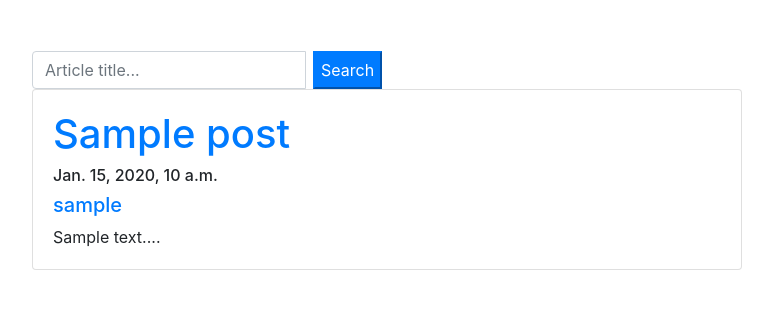
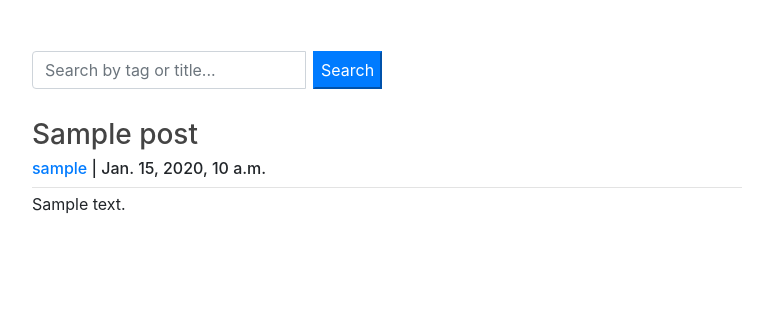
Before and after one commit to elizavetalipen/Django-Blog-Project, a Django app: page /all_posts/ in a window 1280 px wide. Shown: the part 63-372 px from the top of the page, without its empty margins (68-841 px from the left). Run offline with Django 3.2, Linux system fonts and the light colour scheme; tables that the repository leaves empty hold one stand-in row (values such as "Sample post"); some libraries are stand-ins or nearby versions.

Commit message:
almost final commit

```diff
--- a/pages/models.py
+++ b/pages/models.py
@@ -60,3 +60,11 @@ class Comment(models.Model):
     content = models.TextField()
     published = models.DateTimeField(default=timezone.now)
     edited = models.DateTimeField(blank=True, null=True)
+
+
+class Like(models.Model):
+    user = models.ForeignKey(User, on_delete=models.CASCADE)
+    post = models.ForeignKey(Post, on_delete=models.CASCADE)
+
+    class Meta:
+        unique_together = ('user', 'post')
--- a/pages/static/style.css
+++ /dev/null
@@ -1,25 +0,0 @@
-
-.navbar {
-  background-color: #a1abb3;
-  border-bottom: 0.5px solid #2e4352;
-}
-
-.navbar-brand {
-  font-weight: bold;
-  font-size: 24px;
-}
-
-.navbar-nav .nav-link {
-  font-size: 18px;
-}
-
-@media (max-width: 768px) {
-
-  .navbar-brand {
-    display: none;
-  }
-
-  .navbar-nav {
-    margin: auto;
-  }
-}
--- a/pages/templates/base.html
+++ b/pages/templates/base.html
@@ -1,5 +1,6 @@
 {% load static %}
 <!DOCTYPE html>
+
 <html lang="en">
   <head>
     <meta charset="utf-8">
@@ -18,7 +19,7 @@
   <body>
 
     <!-- Navbar -->
-    <nav class="navbar navbar-expand-lg navbar-light bg-light" style="margin-bottom:4%">
+    <nav class="navbar navbar-expand-lg navbar-light bg-light">
       <a class="navbar-brand" href="/">Scandinavian Blog</a>
       <button class="navbar-toggler" type="button" data-toggle="collapse" data-target="#navbarNav"
         aria-controls="navbarNav" aria-expanded="false" aria-label="Toggle navigation">
--- a/pages/templates/blogposts/all_posts.html
+++ b/pages/templates/blogposts/all_posts.html
@@ -4,9 +4,9 @@
 <div class="container mt-5">
     <div class="row">
     <div class="col-md-8">
-        <form class="form-inline my-2 my-lg-0" method="GET">
+        <form class="form-inline my-2 my-lg-0" id="allPostsSearch" method="GET">
             <div class="input-group">
-                <input class="form-control mr-sm-2" type="search" placeholder="Article title..."
+                <input class="form-control mr-sm-2" type="search" placeholder="Search by tag or title..."
                 aria-label="Search" name="q">
                 <div class="input-group-append">
                     <button class="btn-primary" type="submit">
@@ -17,21 +17,17 @@
         </form>
     <!-- posts -->
     {% for post in posts %}
-        <div class="card">
-        <div class="card-body">
-        <div class="post">
-            <div class="post_details">
-                <h1>
-                    <a href="{% url 'post' pk=post.pk %}">{{ post.title }}</a>
-                </h1>
-                <h6>{{ post.published }}</h6>
-                <h5><a href="{% url 'profile' pk=post.user.pk %}">
-                    {{ post.user.username }}</a></h5>
+    <article class="media content-section">
+        <div class="media-body">
+            <div class="article-metadata">
+              <h3><a class="article-title" href="{% url 'post' pk=post.pk %}">{{ post.title }}</a></h3>
+              <h6><a href="{% url 'profile' pk=post.user.pk %}">
+                {{ post.user.username }}</a> | {{ post.published }}</h6>
             </div>
-            <p class="card-text">{{ post.content|slice:":400" }}...</p>
-        </div>
-        </div>
-        </div>
+            <p class="article-content">{{ post.content|slice:":300" }}</p>
+          </div>
+    </article>
+
     {% endfor %}
     </div>
 </div>
--- a/pages/templates/blogposts/post.html
+++ b/pages/templates/blogposts/post.html
@@ -6,8 +6,7 @@
             <div class="post">
               {% if post.post_image %}
                 <img src="/media/{{ post.post_image }}"
-                class="card-img-top img-fluid" style="width:100%; height:80%;
-                 object-fit: cover; object-position: center;">
+                class="card-img-top img-fluid postImage">
               {% endif %}
                 <h1 class="mt-3">{{ post.title }}</h1>
                 <div class="post-meta">
--- a/pages/templates/cathegories.html
+++ b/pages/templates/cathegories.html
@@ -5,8 +5,7 @@
   <div class="row">
     <div class="col-md-8">
       <div class="card mb-3">
-        <img src="/media/{{ cathegory.cathegory_image }}" class="card-img-top img-fluid"
-        style="width: 100%; height: 40%;"
+        <img src="/media/{{ cathegory.cathegory_image }}" class="card-img-top img-fluid catImage"
         alt="{{ cathegory.title }}">
         <div class="card-body">
           <h1 class="card-title">{{ cathegory.title }}</h1>
--- a/pages/templates/index.html
+++ b/pages/templates/index.html
@@ -1,4 +1,5 @@
 {% extends 'base.html' %}
+{% load static %}
 
 {% block content %}
 
--- a/pages/views.py
+++ b/pages/views.py
@@ -9,7 +9,7 @@ from django.db.models import Q
 from django.contrib import messages
 from django.utils import timezone
 from django.shortcuts import redirect
-from .models import Post, Cathegory, UserInfo, Post_Cathegory, Post_Tag, Tag, Comment
+from .models import Post, Cathegory, UserInfo, Post_Cathegory, Post_Tag, Tag, Comment, Like
 from .forms import PostForm, NewUserForm, UserProfileEditForm
 from .forms import ChangePasswordForm, UserEditForm, LoginForm, CommentForm
 from django.http import JsonResponse
@@ -23,10 +23,12 @@ def home_view(request):
 # список всех постов
 def all_posts_view(request):
     query = request.GET.get('q') # запрос из search bar
-    if query:
-        posts = Post.objects.filter(Q(title__icontains=query)).order_by("published")
+    if query and query.startswith("#"):
+        posts = Post.objects.filter(post_tag__tag__title__icontains=query[1:]).order_by("-published")
+    elif query:
+        posts = Post.objects.filter(Q(title__icontains=query)).order_by("-published")
     else:
-        posts = Post.objects.order_by("published")[:20]
+        posts = Post.objects.order_by("-published")[:10]
     return render(request, 'blogposts/all_posts.html', {'posts': posts[:10]})
 
 
@@ -45,10 +47,18 @@ def post_view(request, pk):
     return render(request, 'blogposts/post.html', {'post': post, 'tags': tags,
                                                    'comments':post_comments,'form':form})
 
-
+@login_required
 def like_view(request, pk):
     post = get_object_or_404(Post, pk=pk)
-    post.likes += 1
+    user = request.user
+    like, created = Like.objects.get_or_create(user=user, post=post)
+
+    if not created:
+        like.delete()
+        post.likes -= 1
+    else:
+        post.likes += 1
+
     post.save()
     return redirect('post', pk=post.pk)
 
@@ -251,7 +261,7 @@ def delete_profile_view(request):
 
 def cathegory_view(request, pk):
     cathegory = get_object_or_404(Cathegory, pk=pk)
-    posts = Post.objects.filter(post_cathegory__cathegory=cathegory).order_by('published')
+    posts = Post.objects.filter(post_cathegory__cathegory=cathegory).order_by('-published')
     query = request.GET.get('q') # запрос из search bar
     if query:
         posts = posts.filter(Q(title__icontains=query))
--- a/scandinavian_blog/urls.py
+++ b/scandinavian_blog/urls.py
@@ -24,4 +24,5 @@ urlpatterns = [
     path('accounts/', include('django.contrib.auth.urls')),
 ]
 
+urlpatterns += static(settings.STATIC_URL, document_root=settings.STATIC_ROOT)
 urlpatterns += static(settings.MEDIA_URL,document_root=settings.MEDIA_ROOT)
--- /dev/null
+++ b/static/style.css
@@ -0,0 +1,57 @@
+/*nav bar*/
+.navbar{
+    margin-bottom:4% ;
+    border-bottom: 0.5px solid #2e4352;
+}
+
+.navbar-brand{
+    font-weight: bold;
+    font-size: 24px;
+}
+
+.navbar-nav .nav-link{
+    font-size: 18px;
+}
+
+/*images*/
+.catImage{
+    width:100%;
+    height: 50%;
+    max-height: 420px;
+    object-fit: cover; object-position: center;
+}
+
+.postImage{
+    width:100%;
+    height: 50%;
+    max-height: 420px;
+    object-fit: cover; object-position: center;
+}
+
+.avatarImage{
+    border-radius: 50%;
+    width: 120px; height: 120px; position: absolute; bottom: -36%; left: 50%;
+    transform: translateX(-50%);border: 5px solid white; margin-bottom: 4%;
+    object-fit: cover; object-position: center;
+}
+
+.cover-image{
+    width: 100%;
+    margin-top: 4%;
+    height: 200px;
+    background-size: cover;
+    background-position: center;
+}
+/*articles*/
+.media-body{
+    margin-top: 4%;
+}
+.article-title {
+    color: #444444;
+  }
+
+.article-metadata {
+    padding-bottom: 1px;
+    margin-bottom: 4px;
+    border-bottom: 1px solid #e3e3e3
+  }
```
Also changed, not shown: pages/templates/profile/user_profile.html (+2 -7 lines), scandinavian_blog/settings.py (+7 -1 lines), pages/migrations/0008_like.py (added).
